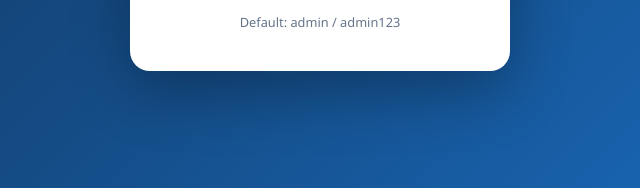
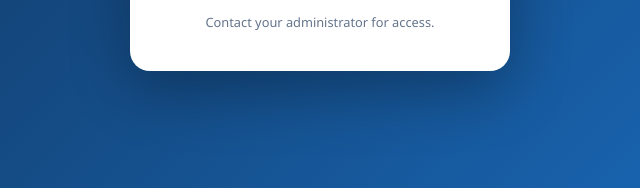
Before and after one commit to yibie1286/betegn-laundry, a plain HTML site: page frontend/index.html in a window 1280 px wide. Shown: the part 559-747 px from the top of the page, 320-960 px from the left. Drawn offline with Linux system fonts and the light colour scheme.

Commit message:
remove default credentials hint from login

```diff
--- a/frontend/index.html
+++ b/frontend/index.html
@@ -26,7 +26,7 @@
       <div id="loginError" class="login-error" style="display:none"></div>
       <button type="submit" class="btn btn-primary btn-full">Login</button>
     </form>
-    <p class="login-hint">Default: admin / admin123</p>
+    <p class="login-hint">Contact your administrator for access.</p>
   </div>
 </div>
 
```
